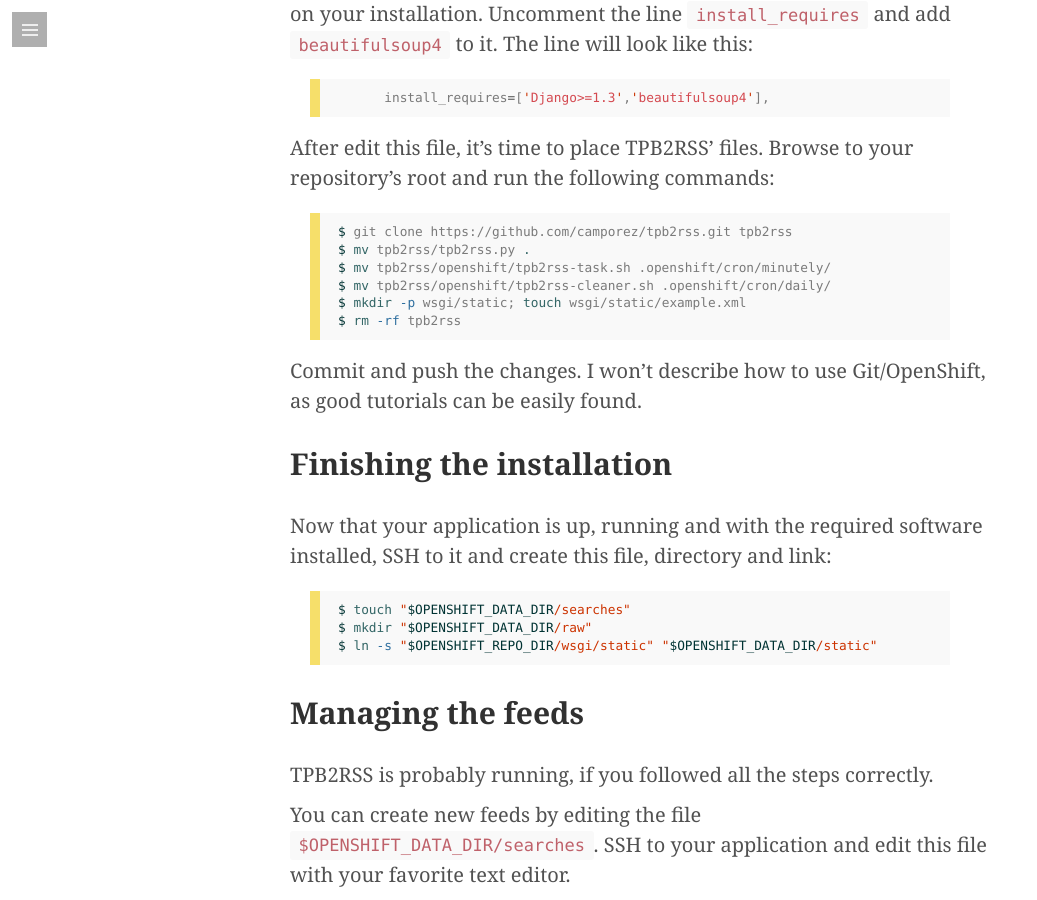
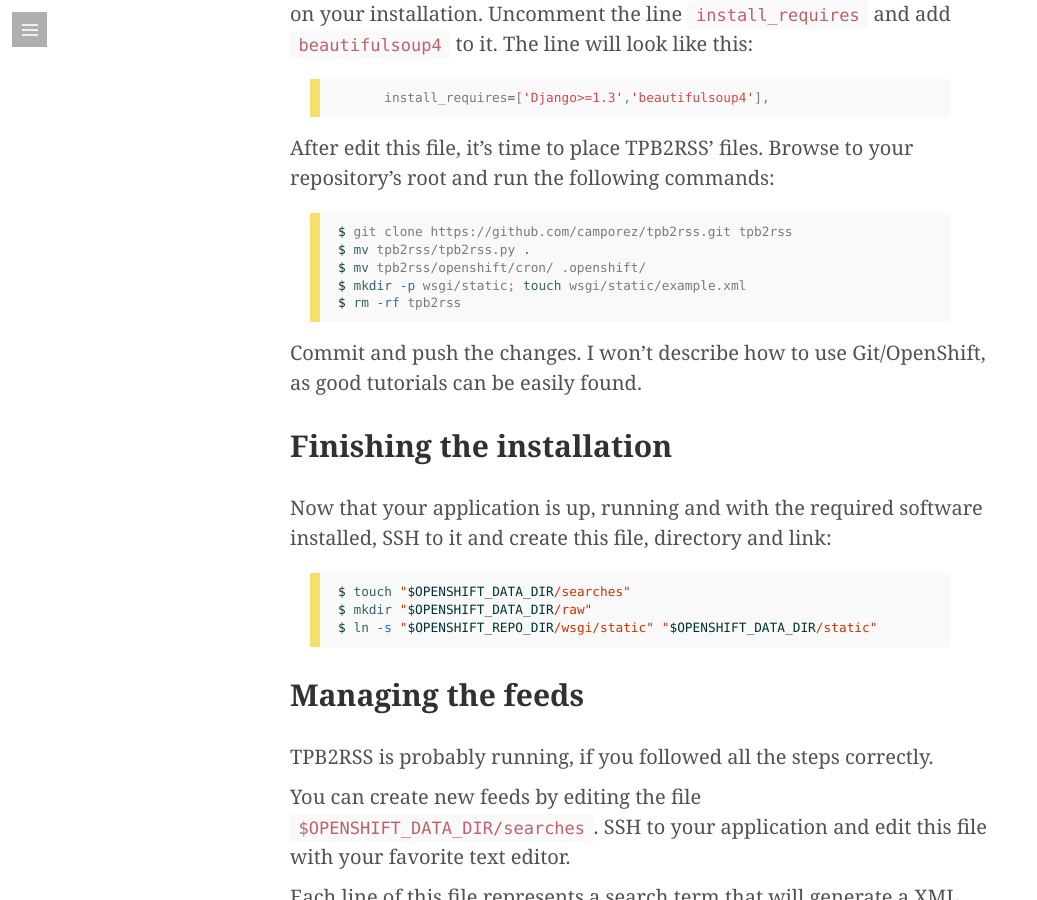
Before and after one commit to nanoshort/nanoshort.github.io, a Jekyll site: the page built from _posts/2014-07-08-tpb2rss-openshift.md, in a window 1280 px wide and 900 px high, scrolled down 1610 px. Shown: the whole window, without its empty margins (0-1037 px from the left). Built offline with Jekyll 4.4.1, drawn with Linux system fonts in a browser that asks for light colours; some web fonts are replaced; comment, search, counter and statistics services are not loaded.

Commit message:
Updated post

```diff
--- a/_posts/2014-07-08-tpb2rss-openshift.md
+++ b/_posts/2014-07-08-tpb2rss-openshift.md
@@ -34,8 +34,7 @@
 {% highlight bash %}
 $ git clone https://github.com/camporez/tpb2rss.git tpb2rss
 $ mv tpb2rss/tpb2rss.py .
-$ mv tpb2rss/openshift/tpb2rss-task.sh .openshift/cron/minutely/
-$ mv tpb2rss/openshift/tpb2rss-cleaner.sh .openshift/cron/daily/
+$ mv tpb2rss/openshift/cron/ .openshift/
 $ mkdir -p wsgi/static; touch wsgi/static/example.xml
 $ rm -rf tpb2rss
 {% endhighlight %}
```
